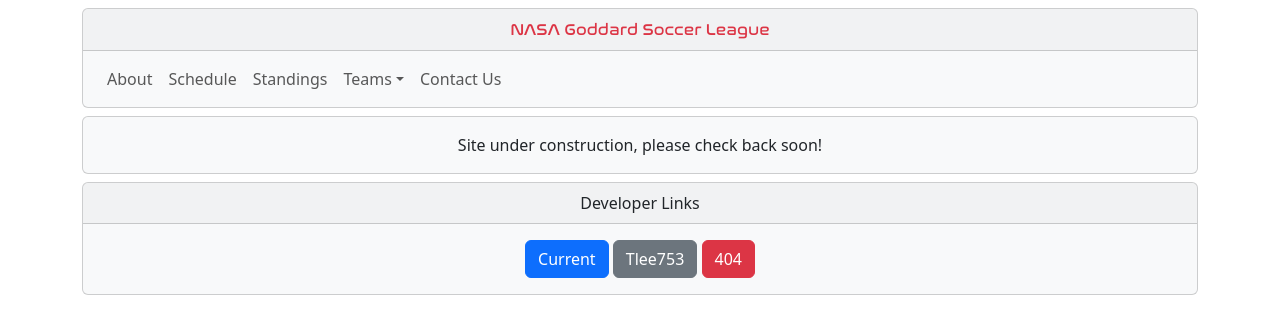
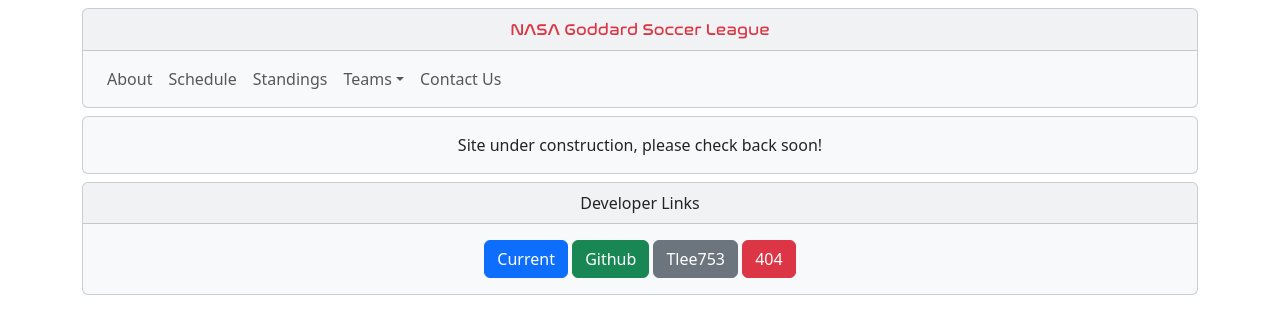
Before and after one commit to goddard-soccer/goddard-soccer.github.io, a Jekyll site: the page built from index.md, in a window 1280 px wide. Shown: the top 334 px of the page. Built offline with Jekyll 4.4.1, drawn with Linux system fonts in a browser that asks for light colours.

Commit message:
update links

```diff
--- a/index.md
+++ b/index.md
@@ -15,6 +15,7 @@ Developer Links
 </div>
 <div class="card-body">
     <a type="button" class="btn btn-primary" href="http://www.goddardsoccer.com">Current</a>
+    <a type="button" class="btn btn-success" href="https://github.com/goddard-soccer/goddard-soccer.github.io">Github</a>
     <a type="button" class="btn btn-secondary" href="https://github.com/tlee753/tlee753.github.io">Tlee753</a>
     <a type="button" class="btn btn-danger" href="/demo">404</a>
 </div>
```
